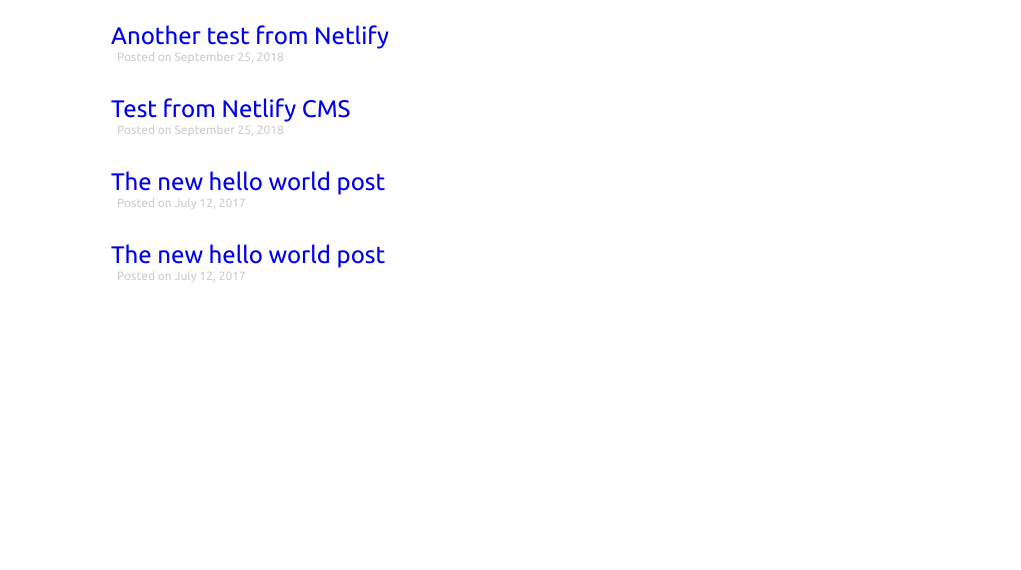
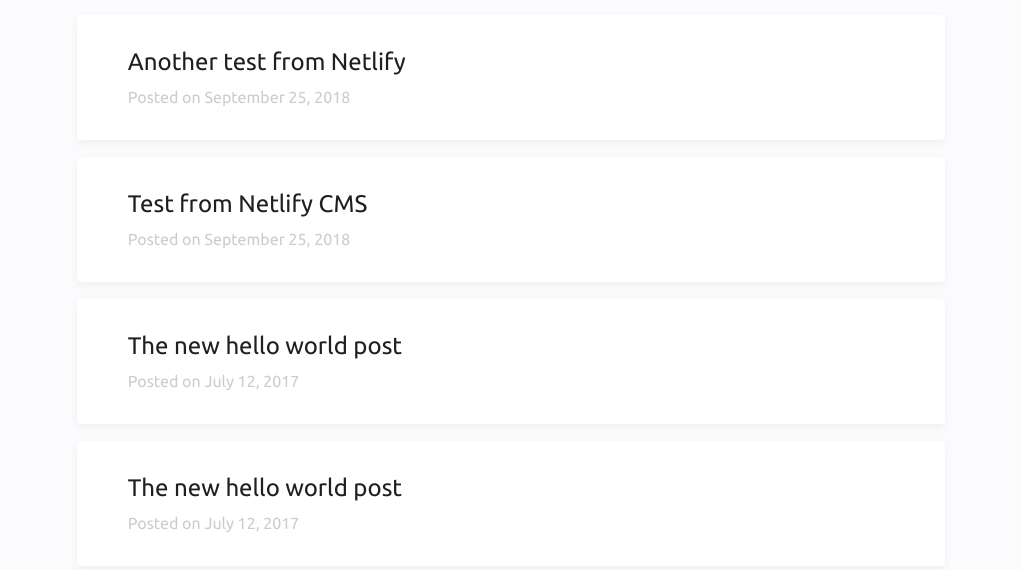
Before and after one commit to MadanBhandari/portfolio, a Gatsby site: page /blog in a window 1280 px wide. Shown: the part 66-636 px from the top of the page, without its empty margins (129-1150 px from the left). Built offline with nearby package versions, Linux system fonts and the light colour scheme; Gatsby itself is replaced by a stand-in of ours.

Commit message:
styes updated
background color updated
blog list ui updated
404 content updated

```diff
--- a/src/components/layout.css
+++ b/src/components/layout.css
@@ -4,5 +4,6 @@
 body {
   font-family: 'Ubuntu', sans-serif;
   margin: 0;
-  color: #444452;
+  color:hsla(270,15.797828016000002%,0%,0.88);
+  background: rgb(251, 250, 252);
 }
--- a/src/pages/404.js
+++ b/src/pages/404.js
@@ -3,8 +3,8 @@
 
 const NotFoundPage = () => (
   <Layout>
-    <h1>NOT FOUND</h1>
-    <p>You just hit a route that doesn&#39;t exist... the sadness.</p>
+    <h1>404 - Page Not Found</h1>
+    <p>Looks like this page is broken.</p>
   </Layout>
 )
 
--- a/src/pages/blog.js
+++ b/src/pages/blog.js
@@ -5,24 +5,35 @@
 import Layout from '../components/layout'
 
 const BlogList = styled.div`
-
+  padding-top: 1.05rem;
 `
-const BlogPreview = styled.div`
+const BlogPreview = styled.article`
   position: relative;
-  margin: 1em 0;
-  padding: 0.5em 0;
+  box-shadow: rgba(25, 17, 34, 0.05) 0px 3px 10px;
+  margin-left: -2.1rem;
+  margin-right: -2.1rem;
+  margin-bottom: 1.05rem;
+  background: rgb(255, 255, 255);
+  border-radius: 4px;
+  padding: 2.1rem 3.15rem;
+  &:hover{
+    box-shadow: rgba(25, 17, 34, 0.1) 0px 10px 42px;
+    transform: translateY(-4px);
+  }
 `
 const BlogTitle = styled.div`
   font-size : 1.5em;
   a{
+    display: block;
+    color: inherit;
     text-decoration : none;
   }
 `
 
 const BlogInfo = styled.div`
-  font-size : 0.75em;
+  font-size: 1em;
   color: #ccc;
-  padding-left : 0.5em;
+  padding-top: 0.75em;
 `
 
 export default function BlogPage({ data }) {
@@ -36,14 +47,13 @@
           { name: 'keywords', content: 'sample, something' },
         ]}
       >
-        <html lang="en" />
       </Helmet>
       <BlogList>
         {posts
           .filter(post => post.node.frontmatter.title.length > 0)
           .map(({ node: post }) => {
             return (
-              <BlogPreview key={post.id}>
+              <BlogPreview key={post.id} href={post.frontmatter.path}>
                 <BlogTitle>
                   <Link to={post.frontmatter.path}>{post.frontmatter.title}</Link>
                 </BlogTitle>
```
